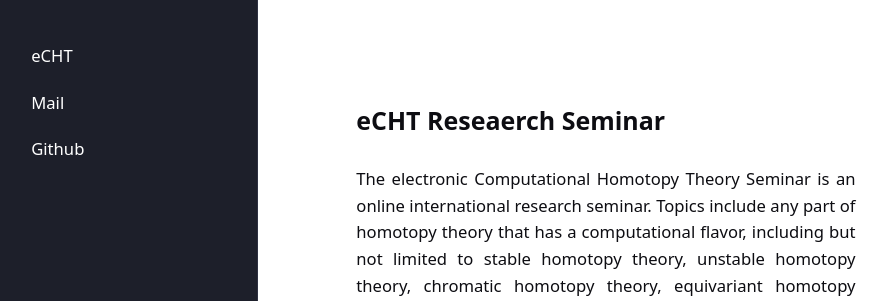
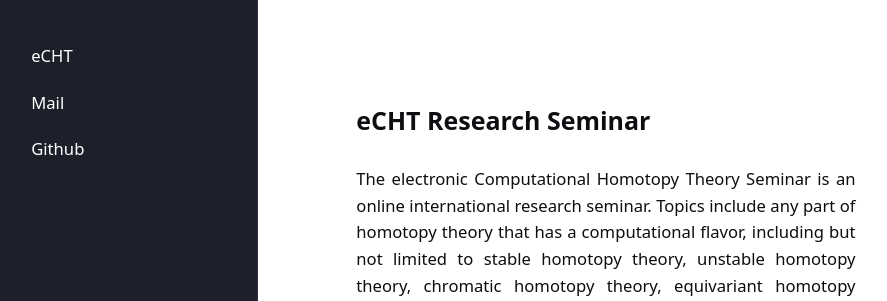
Before and after one commit to eCHTorc/eCHTorc.github.io, a Jekyll site: the page built from eCHT-research-seminar.html, in a window 1280 px wide and 900 px high. Shown: the top 301 px of the window, without its empty margins (43-930 px from the left). Built offline with Jekyll 4.4.1, drawn with Linux system fonts in a browser that asks for light colours.

Commit message:
Update eCHT-research-seminar.html

```diff
--- a/eCHT-research-seminar.html
+++ b/eCHT-research-seminar.html
@@ -2,7 +2,7 @@
 layout: page
 ---
 
-<h1> eCHT Reseaerch Seminar </h1>
+<h1> eCHT Research Seminar </h1>
 
 <main>
   <header><h1>{{ include.title | default: page.title }}</h1></header>
```
